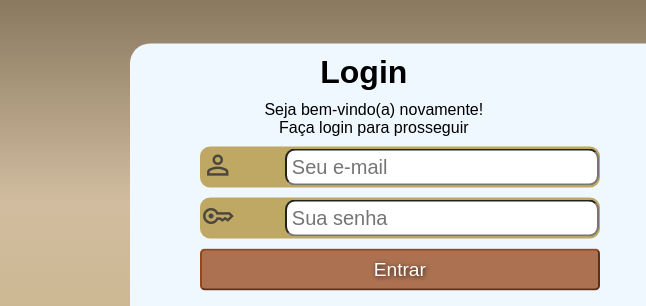
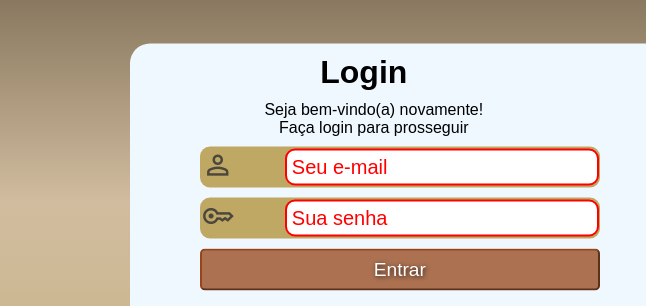
Before and after one commit to luanfelipeantunes/projeto-login, a plain HTML site: page index.html in a window 1280 px wide. Shown: the part 198-504 px from the top of the page, 0-646 px from the left. Drawn offline with nearby package versions, Linux system fonts and the light colour scheme.

Commit message:
Inputs / Modificando o design

```diff
--- a/estilos/style.css
+++ b/estilos/style.css
@@ -55,6 +55,19 @@ input{
     border-radius: 10px;
 }
 
+
+input#email:invalid, input#senha:invalid{
+    border: 2px solid red;
+}
+input#email:invalid::placeholder, input#senha:invalid::placeholder{
+    color: red;
+}
+
+
+input:focus{
+    background-color: #BFB38E;
+}
+
 div.inputs{
     background-color: #BFA863;
     height: 41px;
@@ -76,6 +89,7 @@ span#key, span#person{
     padding: 5px;
     width: 200px;
     margin-top: -36px;
+    border: 1px solid black;
 }
 
 .botao{
--- a/index.html
+++ b/index.html
@@ -26,12 +26,14 @@
 
         <div class="inputs">
             <label for="email"> <span id="person" class="material-symbols-outlined">person</span>
-                <input class="text" id="email" type="email" placeholder="Seu e-mail">
+                <input class="text" id="email" type="email" placeholder="Seu e-mail" required>
             </label> <br>
         </div>
 
         <div class="inputs">
-            <label for="senha"><span id="key" class="material-symbols-outlined">key</span> <input class="text"  id="senha" type="password" placeholder="Sua senha"></label> <br>
+            <label for="senha"><span id="key" class="material-symbols-outlined">key</span>
+                <input class="text"  id="senha" type="password" placeholder="Sua senha" required minlength="8">
+            </label> <br>
         </div>
 
         <input class="botao" id="entrar" type="submit" value="Entrar"><br>
```
